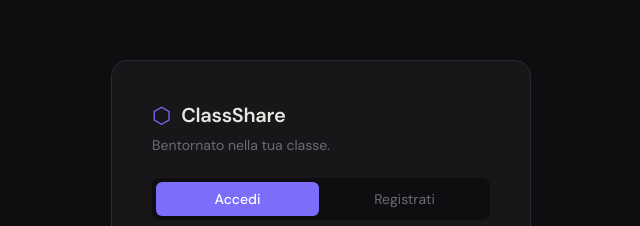
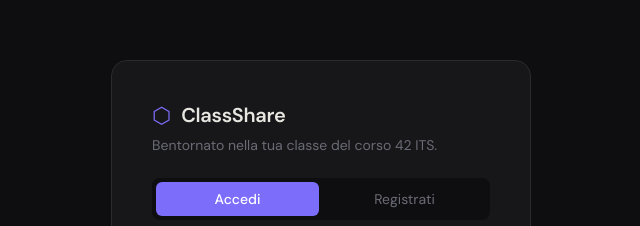
Before and after one commit to badalirek-ux/classshare, a React (Vite) app: page / in a window 1280 px wide. Shown: the part 108-334 px from the top of the page, without its empty margins (319-959 px from the left). Built offline with nearby package versions, Linux system fonts and the light colour scheme; no server answers.

Commit message:
modificato messaggio di benvenuto

```diff
--- a/src/pages/AuthPage.jsx
+++ b/src/pages/AuthPage.jsx
@@ -62,7 +62,7 @@ export default function AuthPage() {
           <span style={s.logoText}>ClassShare</span>
         </div>
         <p style={s.sub}>
-          {mode === 'login' ? 'Bentornato nella tua classe.' : 'Unisciti alla tua classe.'}
+          {mode === 'login' ? 'Bentornato nella tua classe del corso 42 ITS.' : 'Unisciti alla tua classe del corso 42 ITS.'}
         </p>
 
         <div style={s.tabs}>
```
Also changed, not shown: classshare.txt (added).
